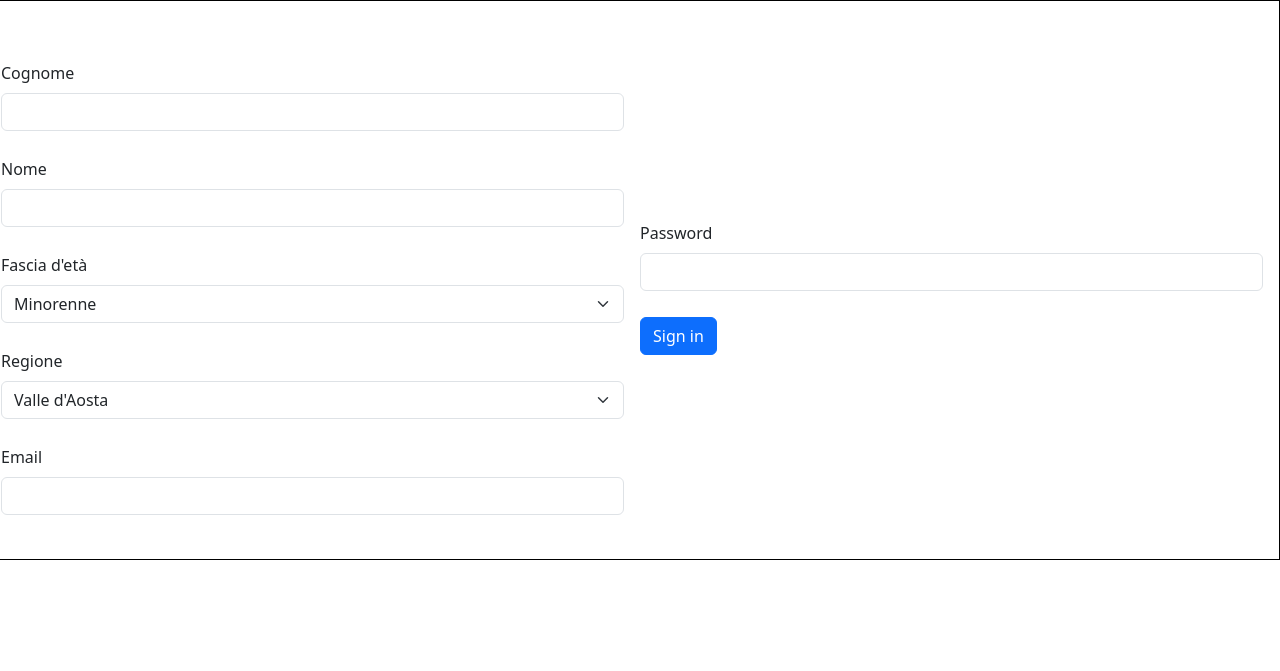
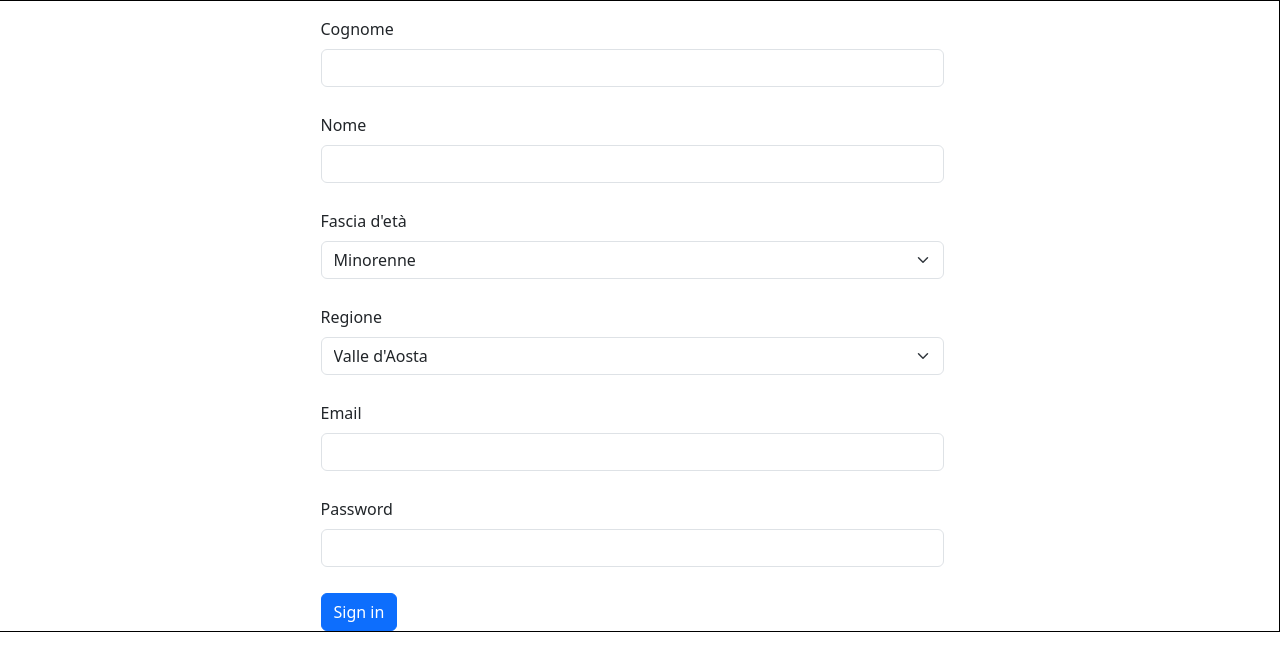
Before and after one commit to Andruetto-Lorenzo/edcivica_project, a Django app: page /login/ in a window 1280 px wide. Shown: the part 49-720 px from the top of the page. Run offline with Django 5.2, Linux system fonts and the light colour scheme; some web fonts are replaced.

Commit message:
fixing git bugs

```diff
--- a/appantiviolenza/static/css/login.css
+++ b/appantiviolenza/static/css/login.css
@@ -18,7 +18,7 @@ nav {
 
 form {
     width: 100%;
-    height: 70vh;
+    height: 100%;
     border: 1px solid black;
     display: flex;
     flex-direction: column;
@@ -28,7 +28,7 @@ form {
 }
 
 form > * {
-    width: 200px;
+    width: 100px;
 }
 
 button {
```
